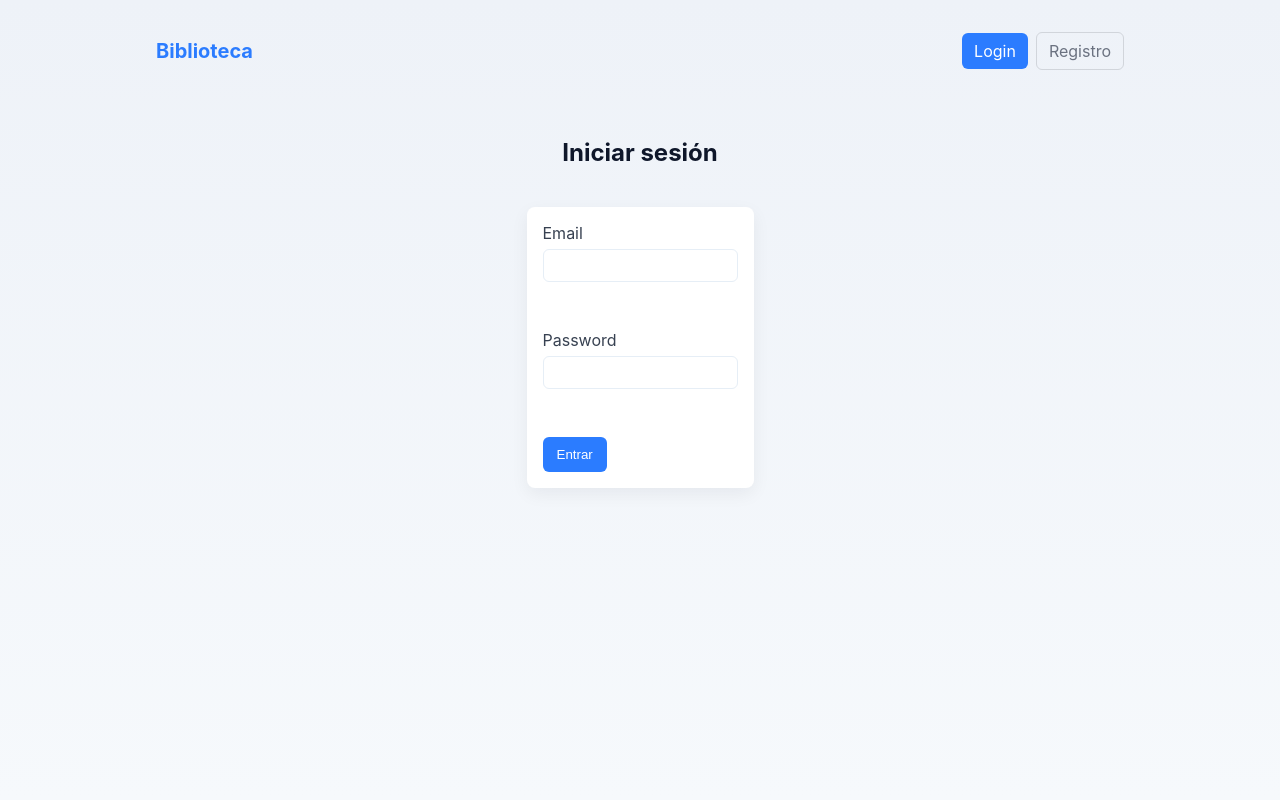
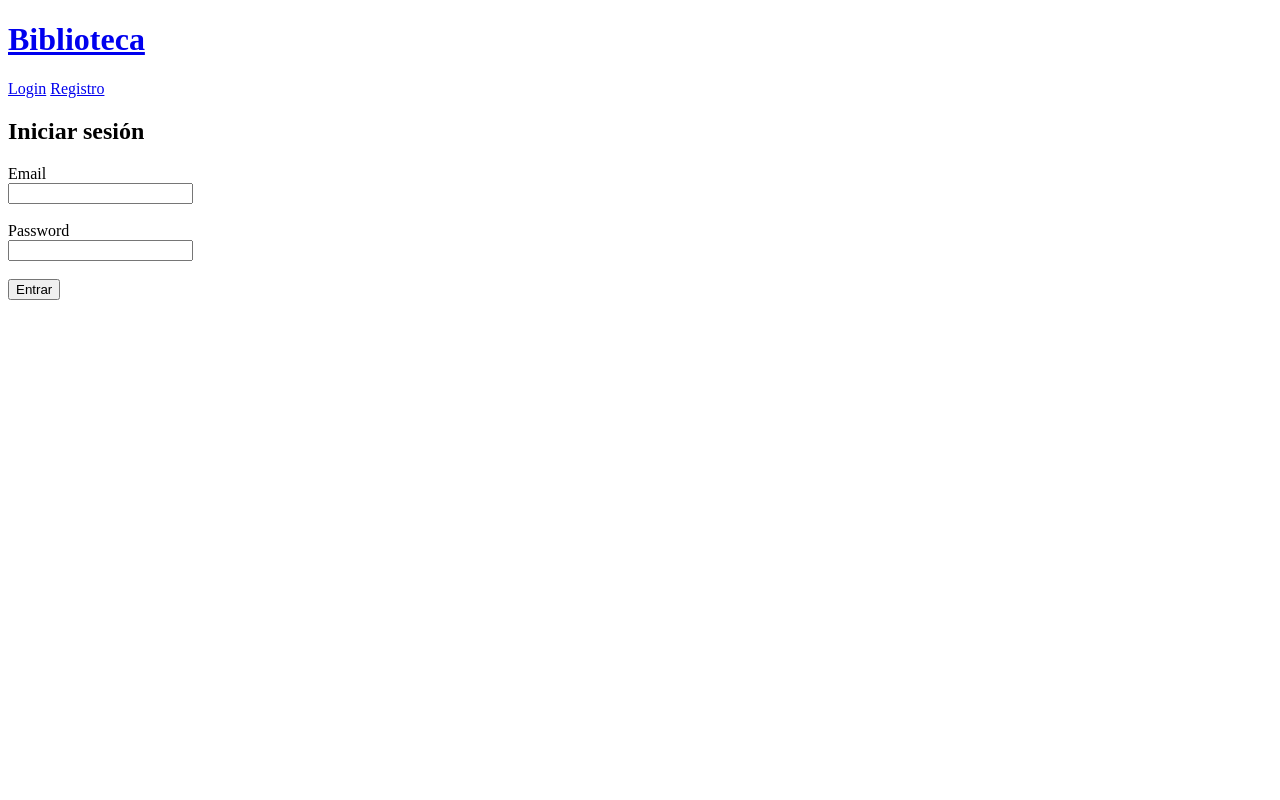
Before and after one commit to Jalgxone/GestionDeBiblioteca, a PHP site: page / in a window 1280 px wide. Run offline with PHP 8.4, Linux system fonts and the light colour scheme.

Commit message:
borrado css

```diff
--- a/Views/assets/style.css
+++ /dev/null
@@ -1,68 +0,0 @@
-/* Estilos básicos para la aplicación Biblioteca */
-:root{
-  --bg:#f6f9fc;
-  --card:#ffffff;
-  --accent:#2b7cff;
-  --muted:#6b7280;
-  --danger:#b91c1c;
-}
-*{box-sizing:border-box}
-.root, body{
-  margin:0;
-}
-body{
-  display:flex;
-  flex-direction:column;
-  min-height:100vh;
-  font-family: Inter, Roboto, Arial, sans-serif;
-  background:linear-gradient(180deg, #eef2f8 0%, var(--bg) 100%);
-  color:#111827;
-}
-.container{
-  max-width:1000px;
-  margin:20px auto;
-  padding:0 16px;
-}
-.site-header{background:transparent;padding:12px 0}
-.site-header .container{display:flex;align-items:center;gap:12px}
-.brand{margin:0;font-size:20px}
-.brand a{color:var(--accent);text-decoration:none}
-.main-nav{flex:1}
-.main-nav a{margin-right:12px;color:var(--muted);text-decoration:none;padding:6px 8px;border-radius:6px}
-.main-nav a:hover{background:#e6eefc;color:var(--accent)}
-.user-actions{display:flex;align-items:center;gap:8px}
-.user-name{font-weight:600;color:#374151}
-.btn{display:inline-block;padding:8px 12px;background:var(--accent);color:white;border-radius:6px;text-decoration:none}
-.btn.small{padding:6px 8px;font-size:13px}
-.btn.ghost{background:transparent;border:1px solid #d1d5db;color:var(--muted)}
-.btn.danger{background:transparent;border:1px solid rgba(185,28,28,0.12);color:var(--danger)}
-.btn.small.ghost{padding:4px 8px;font-size:12px}
-
-main.container{background:transparent;padding-top:16px;flex:1;display:flex;flex-direction:column;align-items:center}
-h2{margin-top:0;color:#0f172a}
-
-form{background:var(--card);padding:16px;border-radius:8px;box-shadow:0 6px 18px rgba(15,23,42,0.06);max-width:600px;margin:20px auto}
-label{display:block;margin-bottom:8px;color:#374151}
-input[type="text"],input[type="email"],input[type="password"],input[type="date"],input[type="number"]{
-  width:100%;padding:8px;border:1px solid #e6eef6;border-radius:6px;margin-top:6px
-}
-button, .btn-submit{background:var(--accent);color:white;border:none;padding:10px 14px;border-radius:6px;cursor:pointer}
-.error{color:var(--danger);margin-bottom:8px}
-
-table{width:100%;border-collapse:collapse;background:var(--card);border-radius:8px;overflow:hidden;box-shadow:0 6px 18px rgba(15,23,42,0.04);max-width:980px;margin:12px auto}
-th,td{padding:12px 14px;text-align:left;border-bottom:1px solid #eef2f6}
-th{background:#f8fafc;color:#374151;font-weight:600}
-tr:last-child td{border-bottom:none}
-
-footer{margin:80px 0 36px;color:var(--muted);font-size:13px;padding:12px 0;background:rgba(255,255,255,0.6);border-top:1px solid #e6eef6}
-
-@media (max-width:720px){
-  .site-header .container{flex-direction:column;align-items:flex-start}
-  .main-nav{order:2}
-}
-
-/* Flash messages */
-.flash{max-width:1000px;margin:12px auto;padding:12px 16px;border-radius:8px;font-weight:600}
-.flash-success{background:#ecfdf5;color:#065f46;border:1px solid #bbf7d0}
-.flash-error{background:#fff1f2;color:#7f1d1d;border:1px solid #fecaca}
-.flash-info{background:#eff6ff;color:#1e3a8a;border:1px solid #bfdbfe}
--- a/Views/layout/header.php
+++ b/Views/layout/header.php
@@ -4,7 +4,6 @@
     <meta charset="utf-8">
     <meta name="viewport" content="width=device-width, initial-scale=1">
     <title>Biblioteca</title>
-    <link rel="stylesheet" href="Views/assets/style.css">
     </head>
 <body>
 <?php if (session_status() === PHP_SESSION_NONE) { session_start(); } ?>
```
